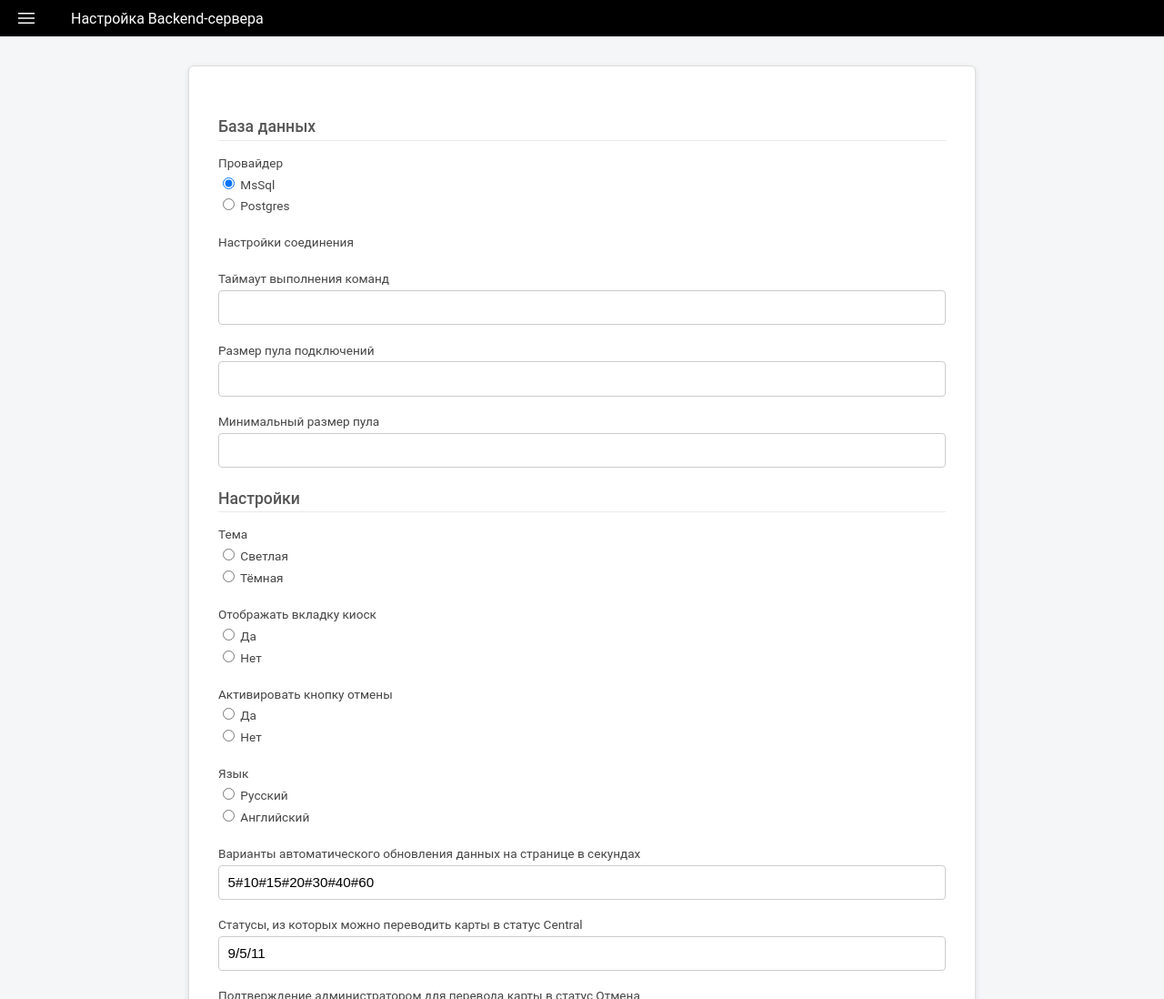
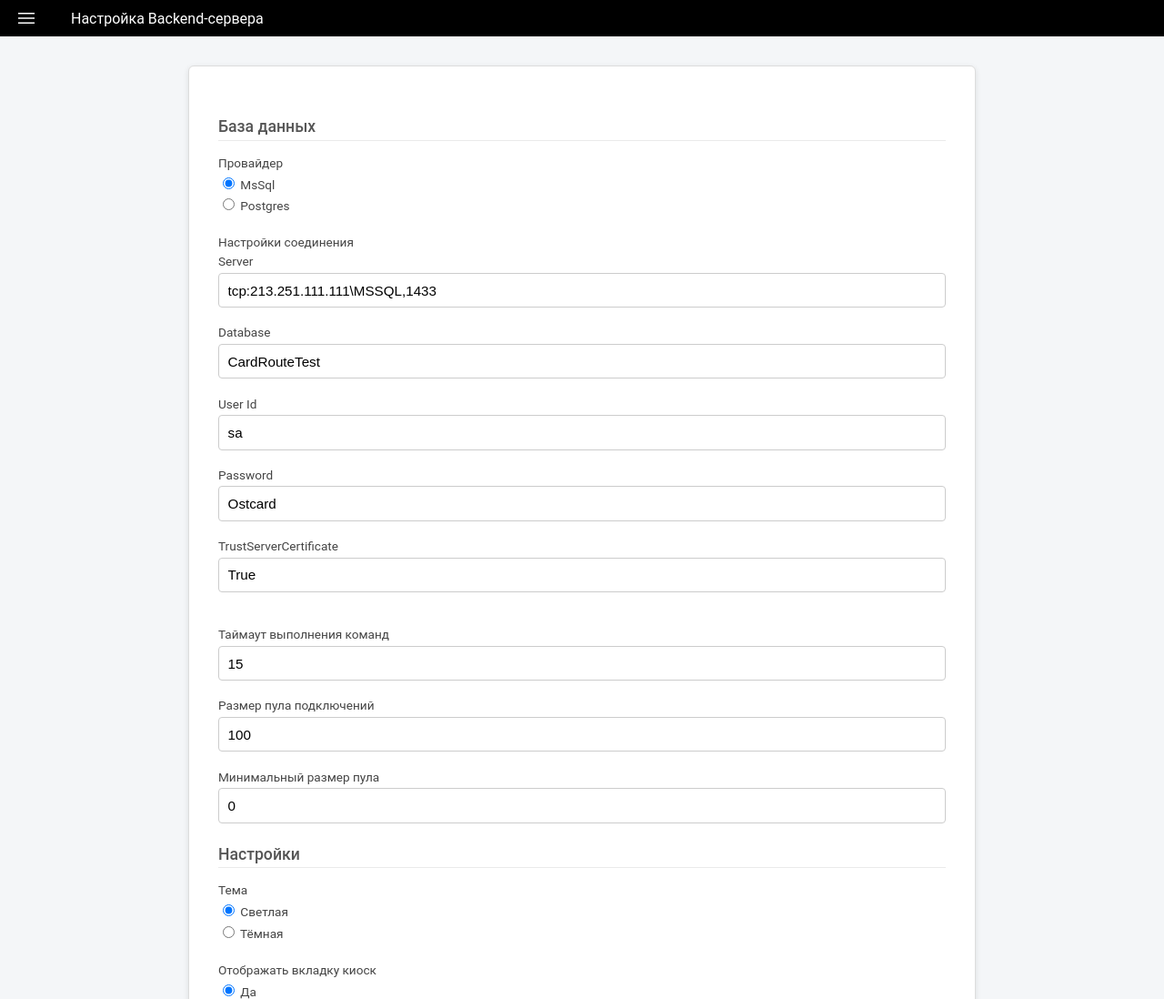
Before and after one commit to tanny-may/appsettings, a plain HTML site: page index.html in a window 1280 px wide. Shown: the top 1098 px of the page at 91% size. Drawn offline with Linux system fonts and the light colour scheme.

Commit message:
data from json was add

```diff
--- a/index.html
+++ b/index.html
@@ -39,88 +39,87 @@
         </div>
         <div class="field" id="connString">
           <label>Настройки соединения</label>
-
         </div>
         <div class="field">
           <label for="key">Таймаут выполнения команд</label>
-          <input id="key" name="key" type="number" />
+          <input id="commandTimeout" name="key" type="number" />
         </div>
         <div class="field">
           <label for="key">Размер пула подключений</label>
-          <input id="key" name="key" type="number" />
+          <input id="maxPoolSize" name="key" type="number" />
         </div>
         <div class="field">
           <label for="key">Минимальный размер пула</label>
-          <input id="key" name="key" type="number" min="0" />
+          <input id="minPoolSize" name="key" type="number" />
         </div>
       </div>
 
       <h2>Настройки</h2>
-      <div class="field">
+      <div class="field" id="theme">
         <label>Тема</label>
         <label>
-          <input type="radio" name="level">
+          <input type="radio" name="theme" id="themewhite">
           Светлая
         </label>
         <label>
-          <input type="radio" name="level" checked>
+          <input type="radio" name="theme" id="themeblack">
           Тёмная
         </label>
       </div>
 
-      <div class="field">
+      <div class="field" id="kiosks">
         <label>Отображать вкладку киоск</label>
         <label>
-          <input type="radio" name="level">
+          <input type="radio" name="kiosks" id="kioskstrue">
           Да
         </label>
         <label>
-          <input type="radio" name="level" checked>
+          <input type="radio" name="kiosks" id="kiosksfalse">
           Нет
         </label>
       </div>
-      <div class="field">
+      <div class="field" id="cancel">
         <label>Активировать кнопку отмены</label>
         <label>
-          <input type="radio" name="level">
+          <input type="radio" name="cancel" id="canceltrue">
           Да
         </label>
         <label>
-          <input type="radio" name="level" checked>
+          <input type="radio" name="cancel" id="cancelfalse">
           Нет
         </label>
       </div>
 
-      <div class="field">
+      <div class="field" id="lang">
         <label>Язык</label>
         <label>
-          <input type="radio" name="level">
+          <input type="radio" name="lang" id="langru">
           Русский
         </label>
         <label>
-          <input type="radio" name="level" checked>
+          <input type="radio" name="lang" id="langen">
           Английский
         </label>
       </div>
 
       <div class="field">
         <label>Варианты автоматического обновления данных на странице в секундах</label>
-        <input type="text" value="5#10#15#20#30#40#60">
+        <input type="text" id="update">
       </div>
 
       <div class="field">
         <label>Статусы, из которых можно переводить карты в статус Central</label>
-        <input type="text" value="9/5/11">
+        <input type="text" id="statusesToCentral">
       </div>
 
-      <div class="field">
+      <div class="field" id="adminCancel">
         <label>Подтверждение администратором для перевода карты в статус Отмена</label>
         <label>
-          <input type="radio" name="level">
+          <input type="radio" name="level" id="adminCanceltrue">
           Да
         </label>
         <label>
-          <input type="radio" name="level" checked>
+          <input type="radio" name="level" id="adminCancelfalse">
           Нет
         </label>
       </div>
@@ -128,7 +127,7 @@
       <h2>Лицензия</h2>
       <div class="field">
         <label for="key">Файл лицензии для сервиса</label>
-        <input id="key" name="key" type="file"/>
+        <input id="license" name="key" type="text"/>
       </div>
 
       <button class="btn" type="submit">Сохранить</button>
--- a/script.js
+++ b/script.js
@@ -1,6 +1,7 @@
 // "MsSql": "Server=tcp:213.251.111.111\\MSSQL,1433;Database=CardRouteTest;User Id=sa;Password=Ostcard;TrustServerCertificate=True;",
 // "Postgres": "Host=213.251.111.111;Port=5432;Database=CardRoute;Username=postgres;Password=Ostcard;"
 // если в блоке ниже Provider выбран MsSql, то отображать эти данные, причем распарсенные по полям через ;
+
 // name=value;name=value;name=value; - каждое поле надо отображать отдельно.
 function parseConnString(string) {
 	const arr = string.split(';');
@@ -30,12 +31,67 @@ document.addEventListener('DOMContentLoaded', () => {
 function renderDbSettings(data) {
 	const selectedProvider = data['Database']['Provider'];
 	const connStringSettings = parseConnString(data['ConnectionStrings'][selectedProvider]);
-	console.log(connStringSettings);
+	// console.log('settings', connStringSettings);
+	// console.log(Object.entries(connStringSettings));
 
 	const providerInput = document.getElementById('provider' + selectedProvider);
 	providerInput.checked = true;
 
+	const commandTimeoutInput = document.getElementById('commandTimeout');
+	commandTimeoutInput.value = data['Database']['CommandTimeout'];
+
+	const maxPoolSize = document.getElementById('maxPoolSize');
+	maxPoolSize.value = data['Database']['MaxPoolSize'];
+
+	const minPoolSize = document.getElementById('minPoolSize');
+	minPoolSize.value = data['Database']['MinPoolSize'];
+
+	const selectedTheme = data['Settings']['Theme'];
+	const theme = document.getElementById('theme' + selectedTheme);
+	theme.checked = true;
+
+	const areKiosksShown = data['Settings']['Kiosks'];
+	const showKiosks = document.getElementById('kiosks' + areKiosksShown);
+	showKiosks.checked = true;
+
+	const isCancelActivate = data['Settings']['Cancel'];
+	const showCancel = document.getElementById('cancel' + isCancelActivate);
+	showCancel.checked = true;
+
+	const selectedLang = data['Settings']['DefaultLang'];
+	console.log(selectedLang);
+	const lang = document.getElementById('lang' + selectedLang);
+	lang.checked = true;
+
+	const isAdminCancel = data['Settings']['NeedAdminToCancel'];
+	const adminCancel = document.getElementById('adminCancel' + isAdminCancel);
+	adminCancel.checked = true;
+
+	const update = document.getElementById('update');
+	update.value = data['Settings']['Update'];
+
+	const statusesToCentral = document.getElementById('statusesToCentral');
+	statusesToCentral.value = data['Settings']['StatusesToCentral'];
+
+	const license = document.getElementById('license');
+	license.value = data['TrustCert']['Name'];
+
 	const connStringInputs = document.getElementById('connString');
 	console.log(connStringInputs);
-	connStringInputs.appendChild();
+
+	Object.entries(connStringSettings).map((entry) => {
+		const div = document.createElement('div');
+		div.className = 'field';
+
+		const label = document.createElement('label');
+		label.textContent = entry[0];
+
+		const input = document.createElement('input');
+		input.type = 'text';
+		input.value = entry[1];
+
+		div.appendChild(label);
+		div.appendChild(input);
+		connStringInputs.appendChild(div);
+	});
 }
```
